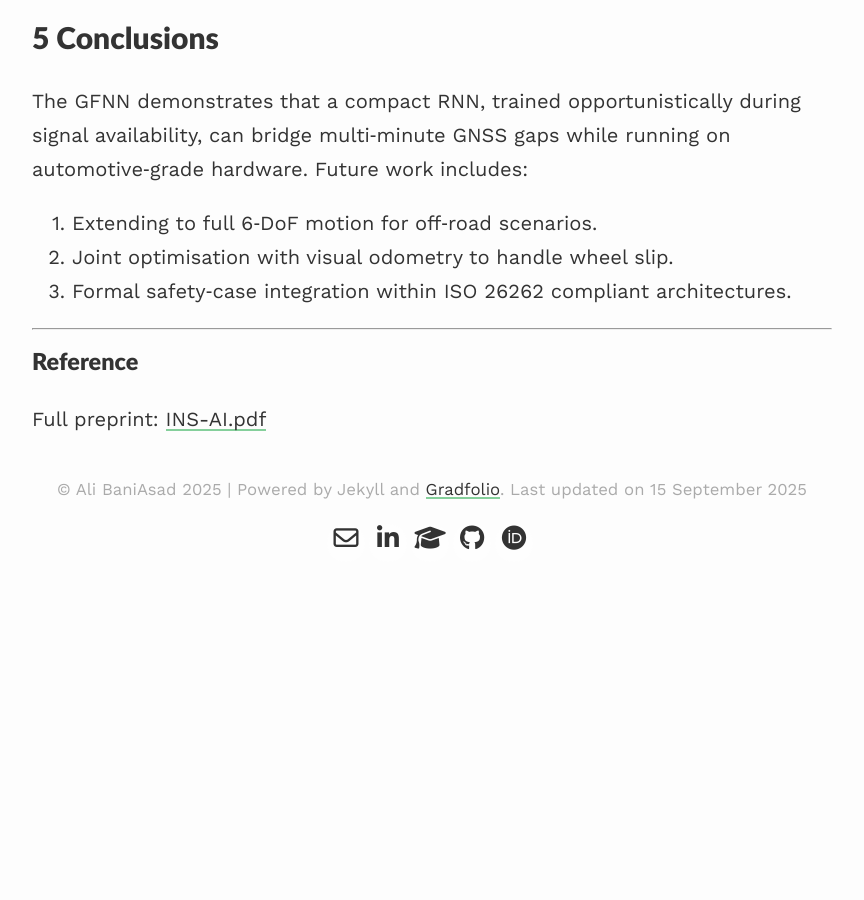
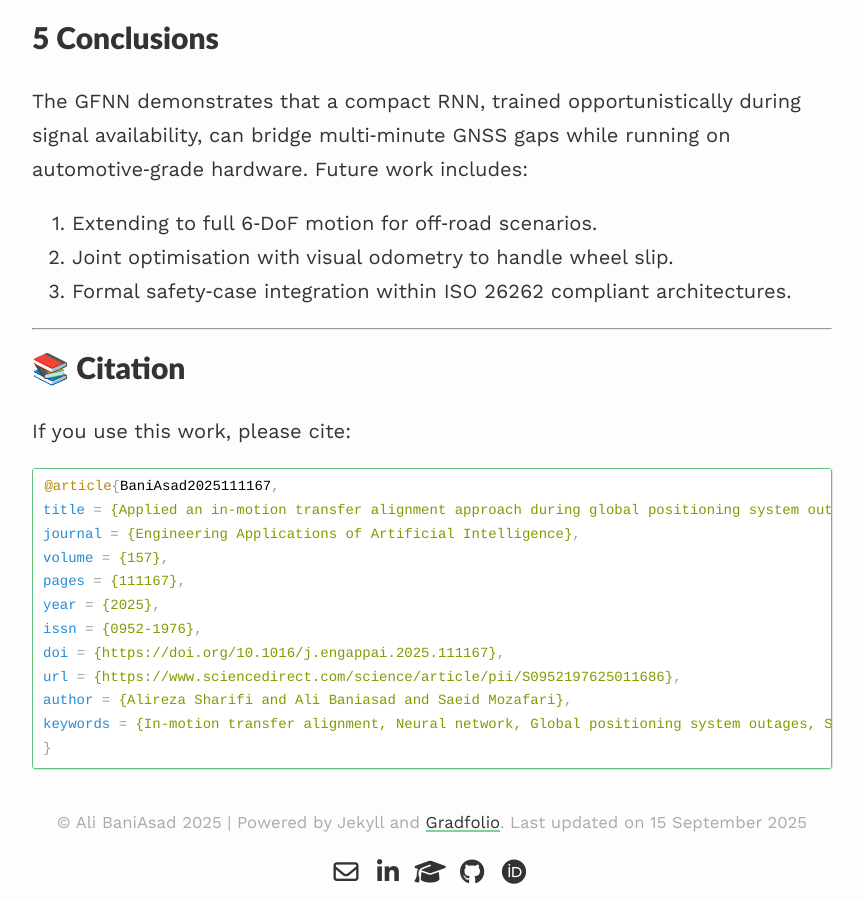
Before and after one commit to alibaniasad1999/alibaniasad1999.github.io, a Jekyll site: the page built from _projects/2.INS-AI.md, in a window 1280 px wide and 900 px high, scrolled down 5371 px. Shown: the whole window, without its empty margins (208-1072 px from the left). Built offline with Jekyll 4.4.1, drawn with Linux system fonts in a browser that asks for light colours; before the commit the page ends 5937 px from its top, so only the background shows below that.

Commit message:
add cite

````diff
--- a/_projects/2.INS-AI.md
+++ b/_projects/2.INS-AI.md
@@ -146,6 +146,22 @@ The GFNN demonstrates that a compact RNN, trained opportunistically during signa
 
 ---
 
-### Reference
 
-Full preprint: [INS-AI.pdf](/assets/papers/revised.pdf)
+## 📚 Citation
+
+If you use this work, please cite:
+
+```bibtex
+@article{BaniAsad2025111167,
+title = {Applied an in-motion transfer alignment approach during global positioning system outages utilizing a recurrent neural network algorithm},
+journal = {Engineering Applications of Artificial Intelligence},
+volume = {157},
+pages = {111167},
+year = {2025},
+issn = {0952-1976},
+doi = {https://doi.org/10.1016/j.engappai.2025.111167},
+url = {https://www.sciencedirect.com/science/article/pii/S0952197625011686},
+author = {Alireza Sharifi and Ali Baniasad and Saeid Mozafari},
+keywords = {In-motion transfer alignment, Neural network, Global positioning system outages, Strapdown inertial navigation system/Global positioning system integration, Long-short term memory, Artificial intelligence, Deep learning applications}
+}
+```
````
